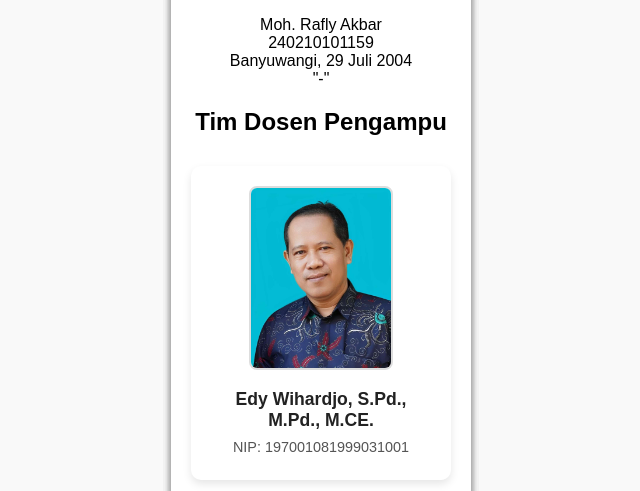
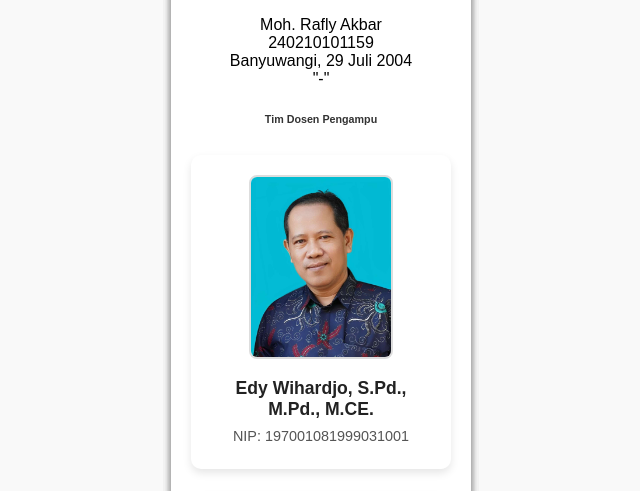
Before and after one commit to 10SMK/PK, a plain HTML site: page profile.html in a window 1280 px wide. Shown: the part 2389-2880 px from the top of the page, without its empty margins (319-959 px from the left). Drawn offline with Linux system fonts and the light colour scheme.

Commit message:
Update profile.html

```diff
--- a/profile.html
+++ b/profile.html
@@ -133,9 +133,8 @@
             <div class="TTL">Banyuwangi, 29 Juli 2004</div>
             <div class="Moto">"-"</div>
             <div>
-                <section>
 
-    <h2>Tim Dosen Pengampu</h2>
+    <h1>Tim Dosen Pengampu</h1>
     <div class="dosen-container">
         <!-- Profil Edy Wihardjo -->
         <div class="dosen-card">
```
